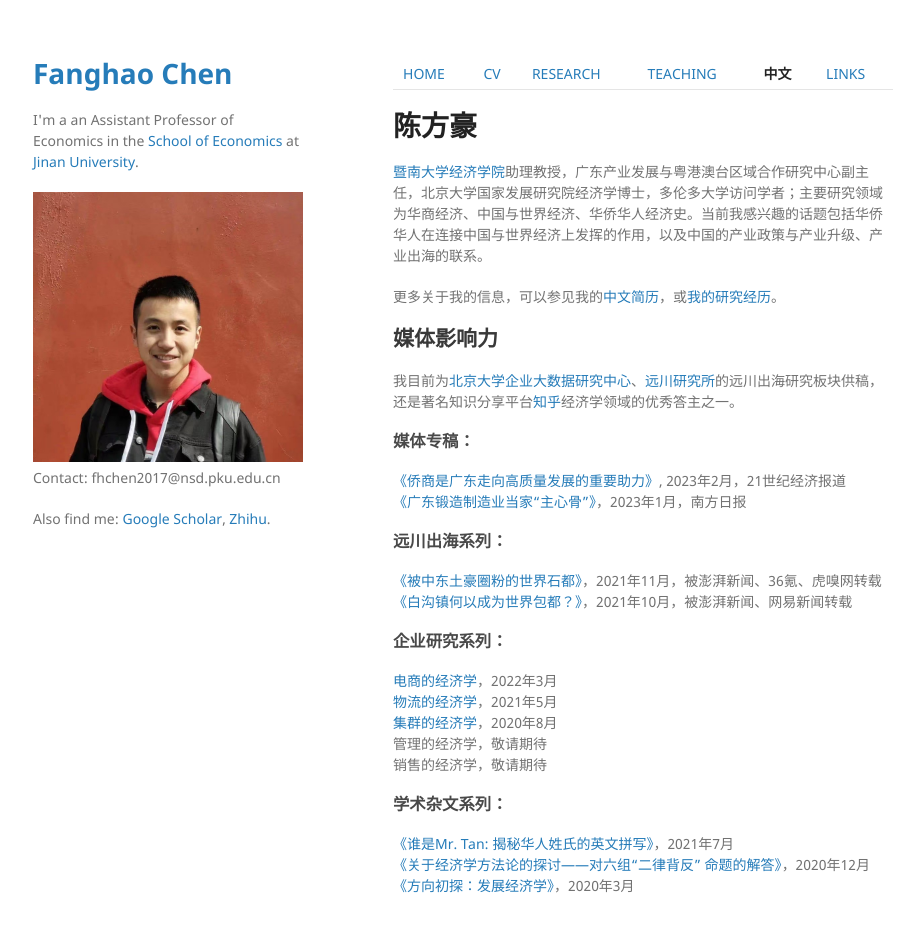
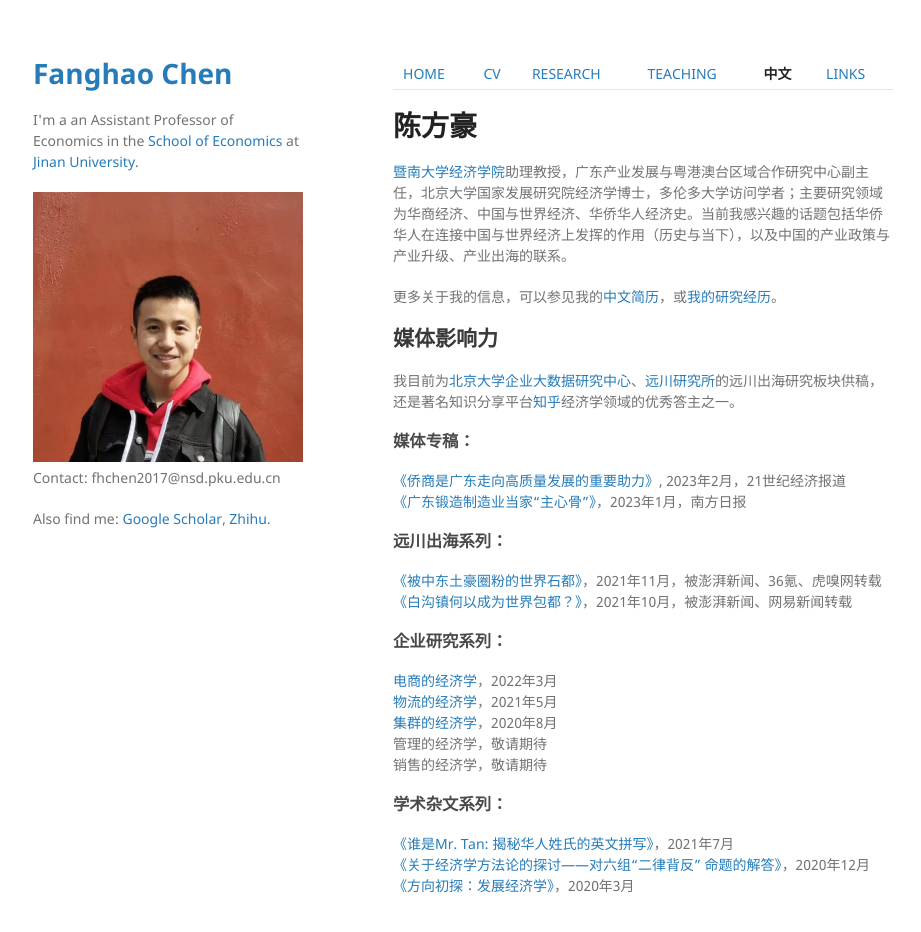
Before and after one commit to FanghaoChen/homepage, a Jekyll site: the page built from chinesepage.md, in a window 1280 px wide and 966 px high. Shown: the top 932 px of the window, without its empty margins (177-1098 px from the left). Built offline with Jekyll 4.4.1, drawn with Linux system fonts in a browser that asks for light colours; our own code applies the rules of GitHub Pages for plain Markdown files.

Commit message:
Update chinesepage.md

```diff
--- a/chinesepage.md
+++ b/chinesepage.md
@@ -2,7 +2,7 @@
 
 # 陈方豪
 
-[暨南大学经济学院](https://ec.jnu.edu.cn/)助理教授，广东产业发展与粤港澳台区域合作研究中心副主任，北京大学国家发展研究院经济学博士，多伦多大学访问学者；主要研究领域为华商经济、中国与世界经济、华侨华人经济史。当前我感兴趣的话题包括华侨华人在连接中国与世界经济上发挥的作用，以及中国的产业政策与产业升级、产业出海的联系。
+[暨南大学经济学院](https://ec.jnu.edu.cn/)助理教授，广东产业发展与粤港澳台区域合作研究中心副主任，北京大学国家发展研究院经济学博士，多伦多大学访问学者；主要研究领域为华商经济、中国与世界经济、华侨华人经济史。当前我感兴趣的话题包括华侨华人在连接中国与世界经济上发挥的作用（历史与当下），以及中国的产业政策与产业升级、产业出海的联系。
 
 更多关于我的信息，可以参见我的[中文简历](./assets/陈方豪_暨大经院_240826.pdf)，或[我的研究经历](https://mp.weixin.qq.com/s?__biz=Mzg4MzE0ODY0Mw==&mid=2247491382&idx=1&sn=992dc4dda38bfd95d5c2b47848fc5a81&chksm=cf4a8d3af83d042c96f68c98b9406eab25df4ce418b6778fccdee755fc9e499decfb44498855&mpshare=1&scene=24&srcid=12203KNxFd0xsEh7nM7ZzhKn&sharer_sharetime=1639991731014&sharer_shareid=009d752390d3ca9d149b0d31038375f0#rd)。
 
```
